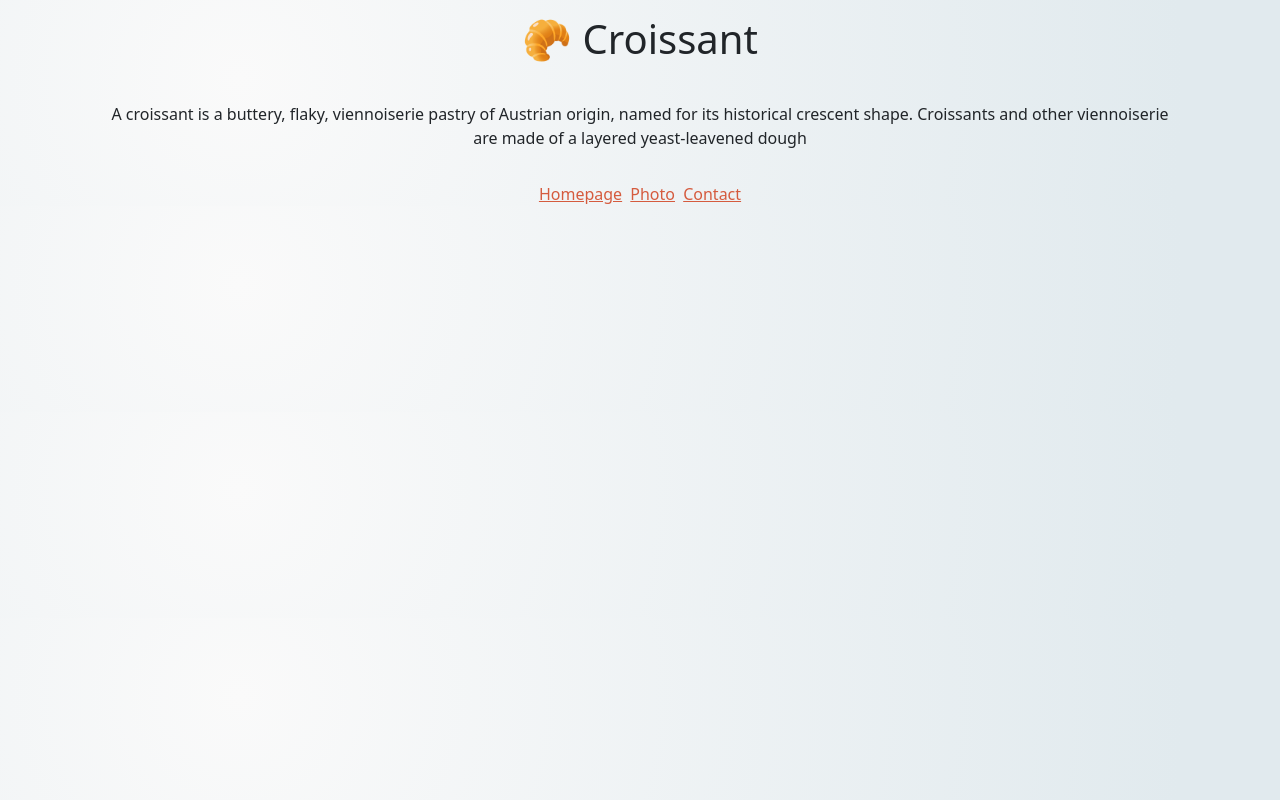
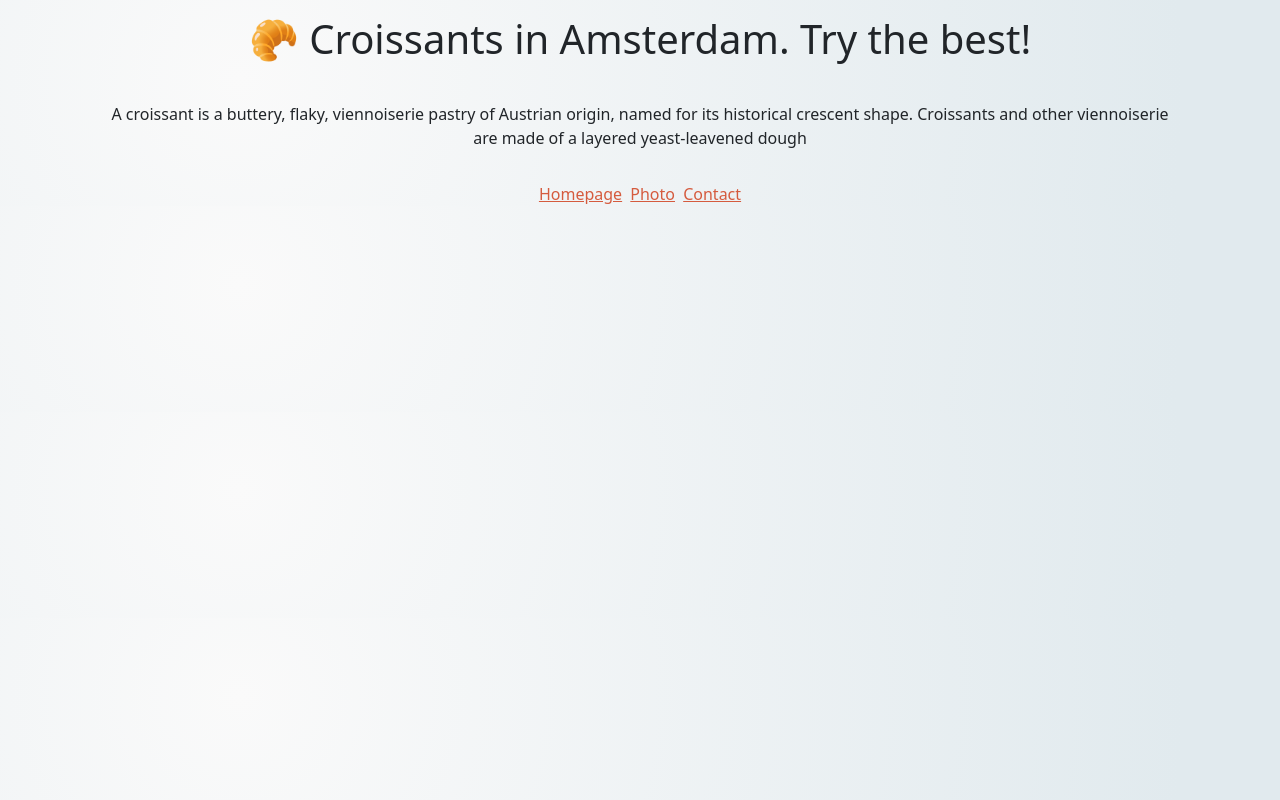
Before and after one commit to aleksashkaF/Croissant, a plain HTML site: page index.html in a window 1280 px wide. Drawn offline with nearby package versions, Linux system fonts and the light colour scheme.

Commit message:
Made seo opt

```diff
--- a/index.html
+++ b/index.html
@@ -5,7 +5,8 @@
     <meta charset="UTF-8">
     <meta http-equiv="X-UA-Compatible" content="IE=edge">
     <meta name="viewport" content="width=device-width, initial-scale=1.0">
-    <title>Croissant</title>
+    <meta name="description" content="If you are looking for a best croissants in Amsterdam, you should make order on croissants.com">
+    <title>Best croissants in Amsterdam - croissant.com</title>
     <!-- CSS only -->
     <link href="https://cdn.jsdelivr.net/npm/bootstrap@5.2.1/dist/css/bootstrap.min.css" rel="stylesheet"
         integrity="sha384-iYQeCzEYFbKjA/T2uDLTpkwGzCiq6soy8tYaI1GyVh/UjpbCx/TYkiZhlZB6+fzT" crossorigin="anonymous">
@@ -14,7 +15,7 @@
 
 <body>
     <div class="container text-center">
-    <h1 >🥐 Croissant</h1>
+    <h1 >🥐 Croissants in Amsterdam. Try the best!</h1>
     <p class=" p-3">A croissant is a buttery, flaky, viennoiserie pastry of Austrian origin, named for its
         historical crescent shape.
         Croissants and other viennoiserie are made of a layered yeast-leavened dough</p>
```
Also changed, not shown: contact.html (+3 -1 lines), photo.html (+3 -1 lines).
